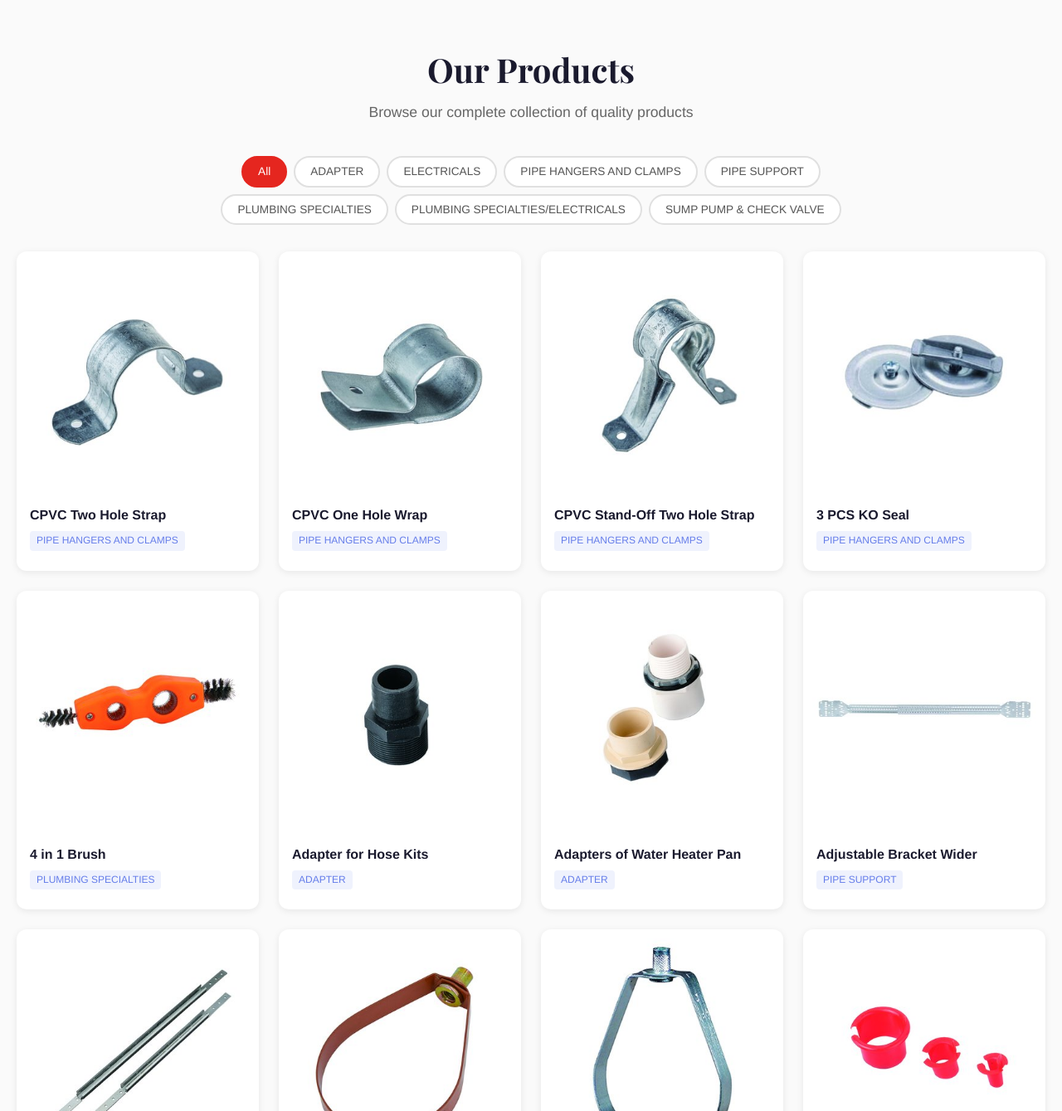
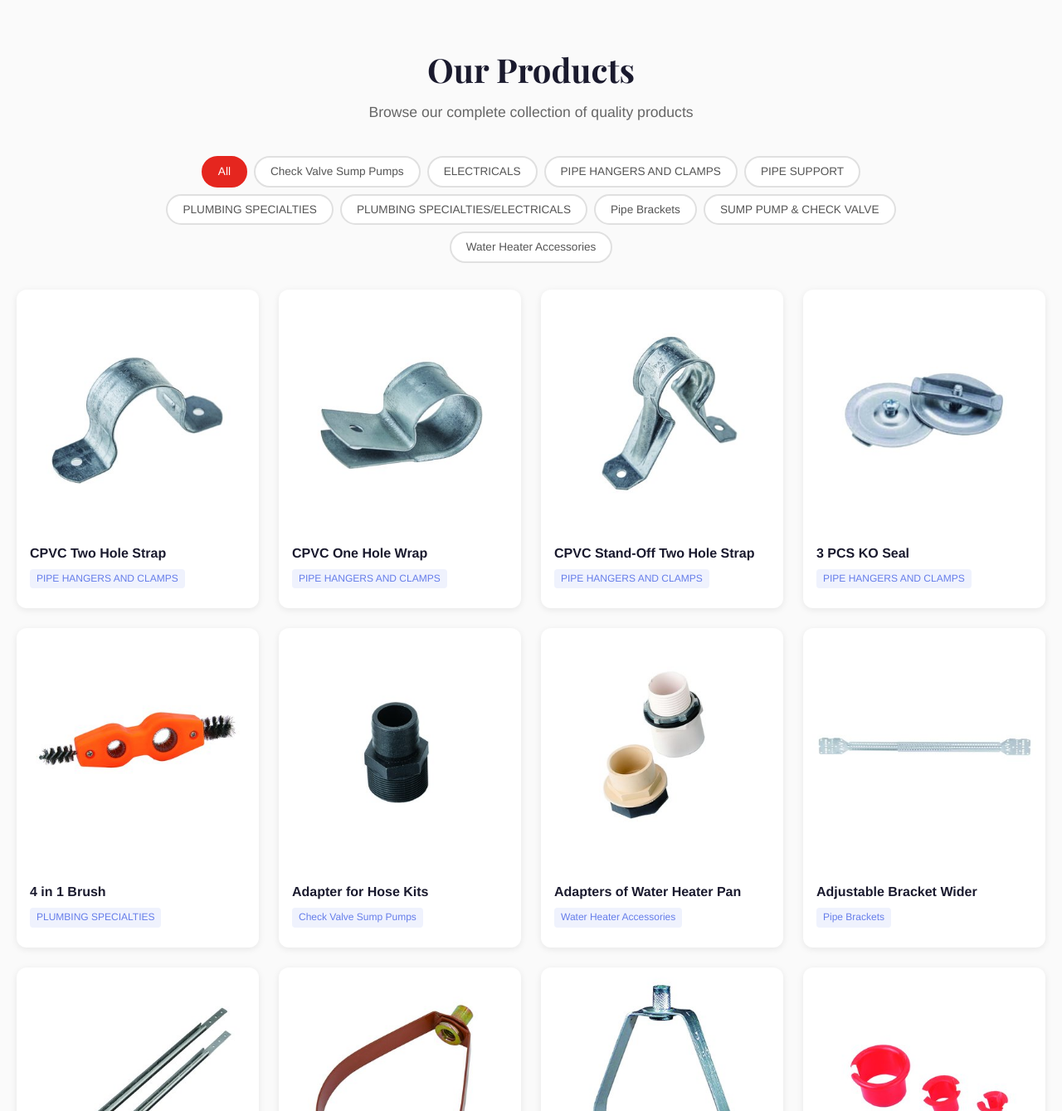
Before and after one commit to beyondrisks/plumate, a Jekyll site: the page built from index.md, in a window 1280 px wide and 1400 px high, scrolled down 624 px, cut to the strip 61-1400 px from the top of the window. Shown: the whole strip at 83% size. Built offline with Jekyll 4.4.1, drawn with Linux system fonts in a browser that asks for light colours.

Commit message:
Update products.yml

```diff
--- a/_data/products.yml
+++ b/_data/products.yml
@@ -30,17 +30,17 @@
   description: 1/2" and 3/4" Copper/SS Tube Threads Inside and Outside Cleaning
 - title: Adapter for Hose Kits
   image: assets/images/products/thumbnails/adapter_for_hose_kits.jpg
-  category: ADAPTER
+  category: Check Valve Sump Pumps
   price: 0
   description: 1-1/4" FPT & 1-1/2" MPT with 1-1/4" or 1-1/2" Barb
 - title: Adapters of Water Heater Pan
   image: assets/images/products/thumbnails/adapters_of_water_heater_pan.jpg
-  category: ADAPTER
+  category: Water Heater Accessories
   price: 0
   description: PVC and CPVC Adapters
 - title: Adjustable Bracket Wider
   image: assets/images/products/thumbnails/adjustable_bracket.jpg
-  category: PIPE SUPPORT
+  category: Pipe Brackets
   price: 0
   description: SBW17(10-1/4" to 17-1/2") & SBW24(14-1/2" to 24")
 - title: Adjustable Sliding Bracket
```
